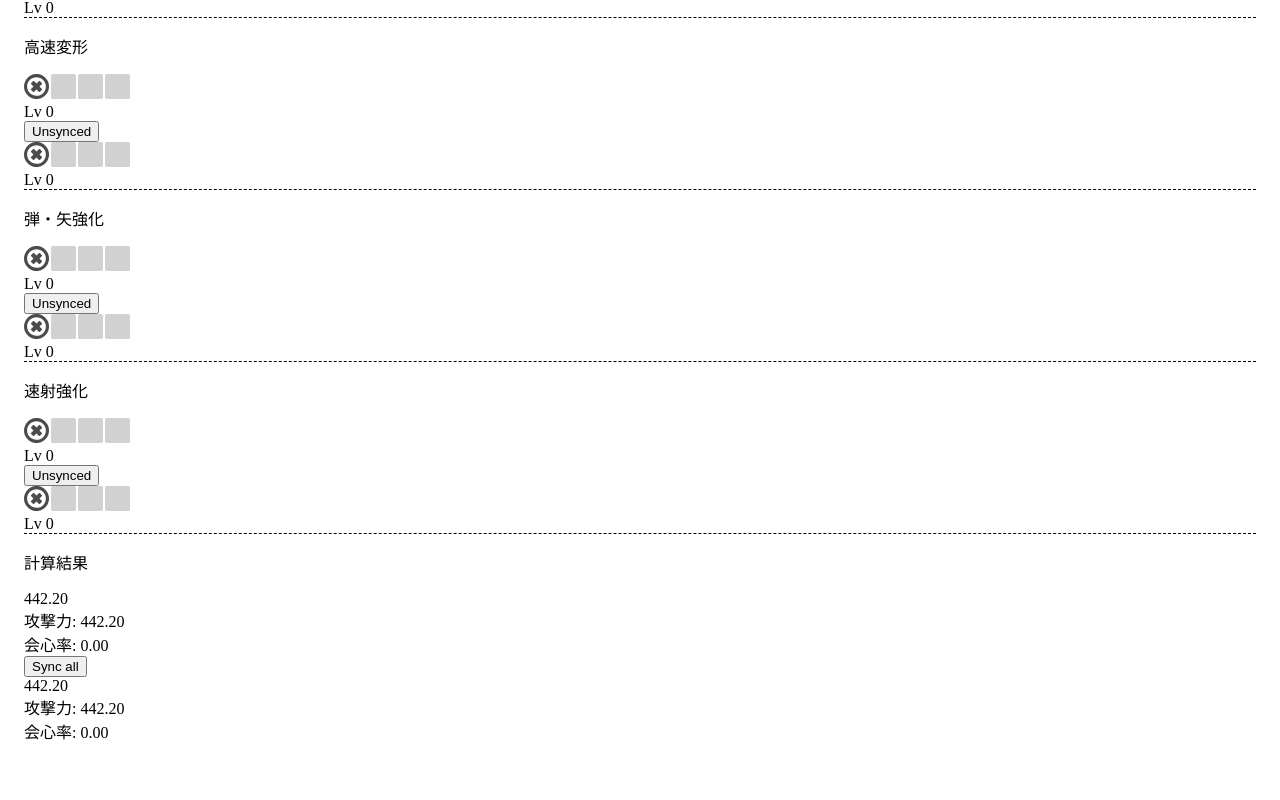
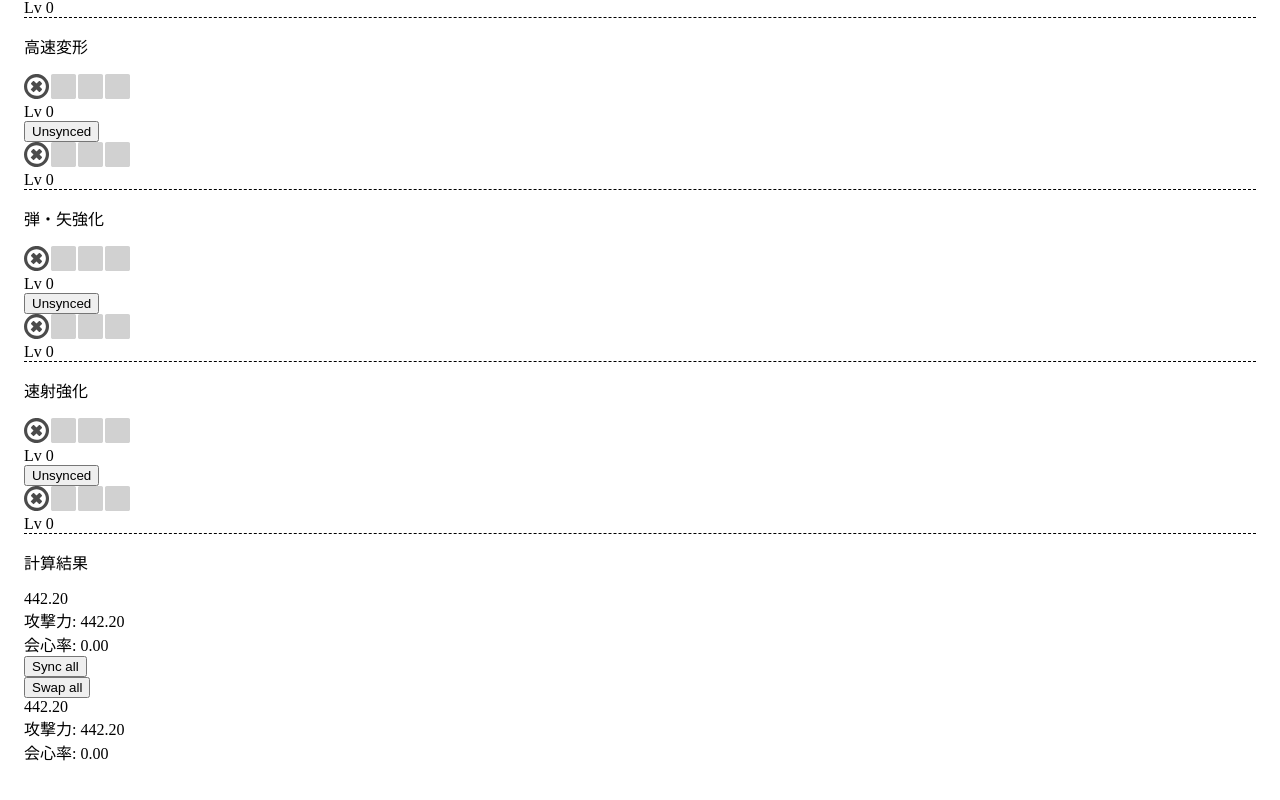
Before and after one commit to autopp/mhrise-atk-cmp, a Next.js app: page / in a window 1280 px wide. Shown: the part 6628-7428 px from the top of the page. Built offline with nearby package versions, Linux system fonts and the light colour scheme.

Commit message:
feat: add swap all

```diff
--- a/src/components/result-row.tsx
+++ b/src/components/result-row.tsx
@@ -1,16 +1,19 @@
+import { PairingState } from "@/lib/pairing"
 import { Status, calculateTotal } from "@/lib/status"
 import { FC } from "react"
 import { inputColClass, labelColClass, syncColClass } from "./input-row"
 import Result from "./result"
 import SyncAllButton from "./sync-all-button"
+import SwapAllButton from "./swap-all-button"
 
 type Props = {
   left: Status
   right: Status
-  syncedSetters: ((v: boolean) => void)[]
+  states: PairingState<unknown>[]
 }
 
-const ResultRow: FC<Props> = ({ left, right, syncedSetters }: Props) => {
+const ResultRow: FC<Props> = ({ left, right, states }: Props) => {
+  const syncedSetters = states.map(({ syncedState: [, setSynced] }) => setSynced)
   return (
     <div className="row">
       <div className={labelColClass}>
@@ -20,7 +23,13 @@ const ResultRow: FC<Props> = ({ left, right, syncedSetters }: Props) => {
         <Result total={calculateTotal(left)} />
       </div>
       <div className={syncColClass}>
-        <SyncAllButton setters={syncedSetters} />
+        <div className="mb-2">
+          <SyncAllButton setters={syncedSetters} />
+        </div>
+
+        <div>
+          <SwapAllButton states={states} />
+        </div>
       </div>
       <div className={inputColClass}>
         <Result total={calculateTotal(right)} />
--- /dev/null
+++ b/src/components/swap-all-button.tsx
@@ -0,0 +1,19 @@
+import { PairingState } from "@/lib/pairing"
+import { FC } from "react"
+
+type Props = {
+  states: PairingState<unknown>[]
+}
+
+const SwapAllButton: FC<Props> = ({ states }: Props) => {
+  const onClick = () => {
+    states.forEach(({ swap }) => swap())
+  }
+  return (
+    <button type="button" className="btn btn-success btn-sm" onClick={onClick}>
+      Swap all
+    </button>
+  )
+}
+
+export default SwapAllButton
--- a/src/lib/pairing.ts
+++ b/src/lib/pairing.ts
@@ -1,9 +1,14 @@
 import { useState } from "react"
 import { State, SyncedState } from "./types"
 
-export function usePairingState<S>(
-  initialState: S
-): { leftState: State<S>; rightState: State<S>; syncedState: SyncedState } {
+export type PairingState<S> = {
+  leftState: State<S>
+  rightState: State<S>
+  syncedState: SyncedState
+  swap: () => void
+}
+
+export function usePairingState<S>(initialState: S): PairingState<S> {
   const [left, setLeft] = useState(initialState)
   const [right, setRight] = useState(initialState)
   const [synced, setSynced] = useState(false)
@@ -29,9 +34,15 @@ export function usePairingState<S>(
     }
   }
 
+  const swap = () => {
+    setLeft(right)
+    setRight(left)
+  }
+
   return {
     leftState: [left, setLeftWithSync],
     rightState: [right, setRightWithSync],
     syncedState: [synced, setSyncedWithSync],
+    swap,
   }
 }
--- a/src/pages/index.tsx
+++ b/src/pages/index.tsx
@@ -48,7 +48,7 @@ import {
   DANGO_MARKSMAN,
 } from "@/lib/status"
 import CheckboxInputRow from "@/components/checkbox-input-row"
-import { usePairingState } from "@/lib/pairing"
+import { PairingState, usePairingState } from "@/lib/pairing"
 import RadioInputRow from "@/components/radio-input-row"
 import LevelInputRow from "@/components/level-input-row"
 import { State } from "@/lib/types"
@@ -164,7 +164,7 @@ const Home: FC = () => {
     }
   })
 
-  const syncedSetters = [
+  const states = [
     weaponAttack,
     weaponAffinity,
     weaponSharpness,
@@ -208,7 +208,7 @@ const Home: FC = () => {
     skillRapidMorph,
     skillAmmoAndArrowUp,
     skillRapidFireUp,
-  ].map(({ syncedState: [, setSynced] }) => setSynced)
+  ] as PairingState<unknown>[]
 
   return (
     <Layout>
@@ -275,7 +275,7 @@ const Home: FC = () => {
         <LevelInputRow label="高速変形" levels={RAPID_MORPHS} {...skillRapidMorph} />
         <LevelInputRow label="弾・矢強化" levels={AMMO_AND_ARROW_UPS} {...skillAmmoAndArrowUp} />
         <LevelInputRow label="速射強化" levels={RAPID_FIRE_UPS} {...skillRapidFireUp} />
-        <ResultRow left={leftStatus} right={rightStatus} syncedSetters={syncedSetters} />
+        <ResultRow left={leftStatus} right={rightStatus} states={states} />
       </div>
     </Layout>
   )
```
